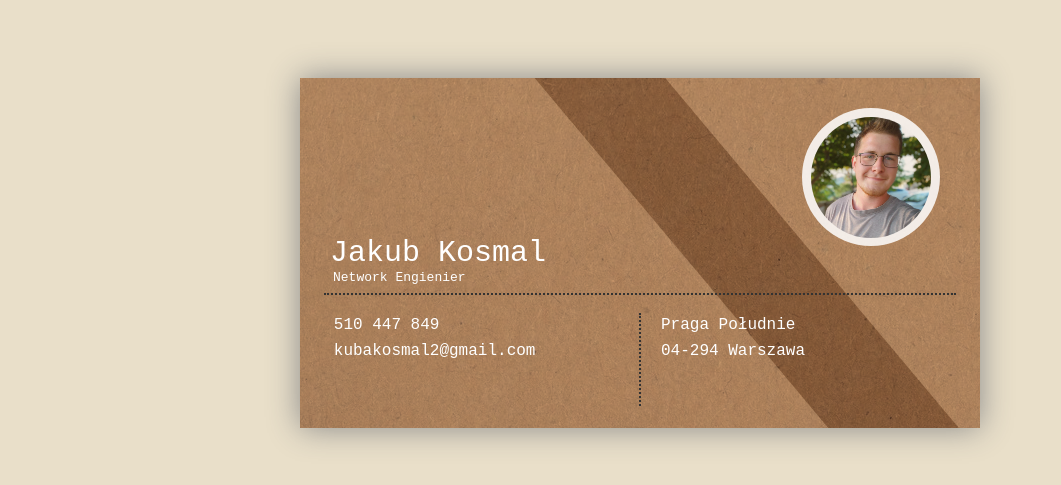
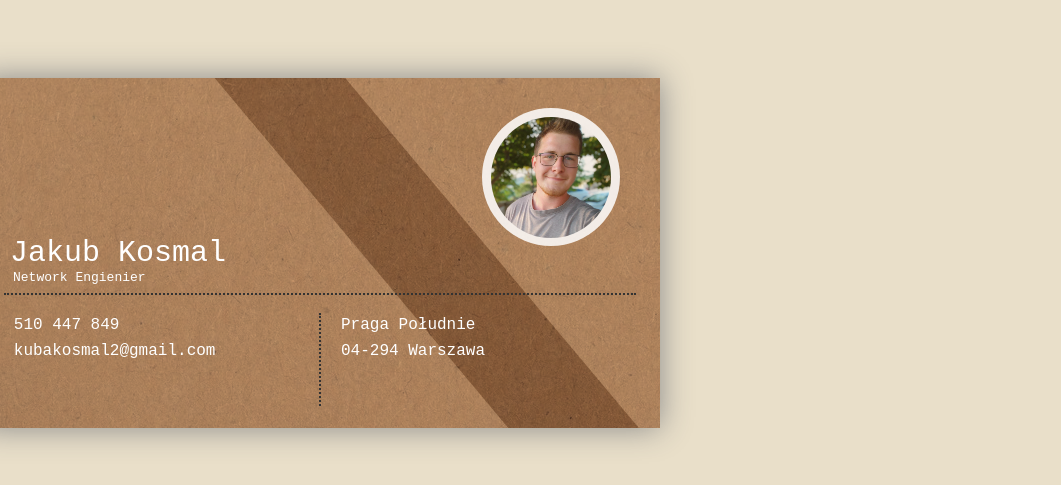
Before and after one commit to kubakosmal9/kubakosmal9, a Vue app: page / in a window 1280 px wide. Shown: the part 147-632 px from the top of the page, without its empty margins (0-1061 px from the left). Built offline with nearby package versions, Linux system fonts and the light colour scheme.

Commit message:
Changes in animation of bussines card
Added animation of slide to left by calculating middle of the user screen and deviding it to animate using transform translate

```diff
--- a/src/components/mainCard.vue
+++ b/src/components/mainCard.vue
@@ -1,5 +1,5 @@
 <template>
-    <div class="flip-card" @click="flipCard">
+    <div :style="{ left: this.style + 'px' }" :class="{ animation: leftAnimation}" class="flip-card" @click="flipCard">
         <div class="flip-card-inner" :class="{ flipped: isFlipped }">
             <div class="front">
                 <div class="image-cont">
@@ -45,20 +45,41 @@
         name: 'main-card',
         data() {
             return {
-                isFlipped: true // Flag to track the flipped state of the card
+                isFlipped: true, // Flag to track the flipped state of the card
+                leftAnimation: false,
+                style: 10,
             };
+            },
+        props: {
+            left: {
+            type: Number,
+            required: true
+            },
+            calculatedLeft: {
+            type: Number,
+            required: false
+            }
         },
         methods: {
         flipCard() {
             this.isFlipped = !this.isFlipped; // Toggle the flipped state on each click
-        }
+        },
         },
         mounted() {
             setTimeout(() => {
+                this.style = this.left
+                console.log(this.left)
+            },20)
+
+            setTimeout(() => {
                 this.isFlipped = false
             },1000)
+            setTimeout(() => {
+                this.style = this.calculatedLeft
+                this.leftAnimation = true
+            },1900)
+        },
 
-        }
 }
 
 </script>
@@ -66,12 +87,18 @@
 <style scoped lang="scss">
 
 .flip-card{
+
     background-color: transparent;
+    top: 50%;
+    transform: translateX(-50%) translateY(-50%) !important;
     height: 350px;
+
     width: 680px;
     position: absolute;
-    perspective: 1000px; /* Remove this if you don't want the 3D effect */
-
+    perspective: 1000px;
+}
+.animation{
+    transition: left 2s ease-in-out ;
 }
 .flip-card-inner{
     position: relative;
@@ -82,7 +109,7 @@
     transform-style: preserve-3d;
 }
 .flip-card-inner.flipped {
-  transform: rotateY(180deg);
+  transform: rotateX(180deg);
 }
 .front, .back{
     height: 100%;
@@ -100,7 +127,7 @@
 }
 .back{
     color: white;
-    transform: rotateY(180deg);
+    transform: rotateX(180deg);
     transition: transform 1.8s ease-in-out;
     .site-name{
         z-index: 5;
--- a/src/views/homeView.vue
+++ b/src/views/homeView.vue
@@ -4,16 +4,30 @@
 
 <template>
   <div class="home-cont">
-    <main-card></main-card>
+    <main-card :left="this.left" :calculatedLeft="this.calculatedLeft"></main-card>
   </div>
 
 </template>
 
+<script>
+export default{
+  name: "home-view",
+  data() {
+    return {
+      left: null,
+      calculatedLeft: null
+    };
+  },
+  mounted() {
+    var containerWidth = document.querySelector('.home-cont').offsetWidth;
+    this.left = containerWidth / 2
+    this.calculatedLeft = this.left /2
+  }
+}
+</script>
+
 <style scoped>
   .home-cont{
-    display: flex;
-    justify-content: center;
-    align-items: center;
     height: 100%;
     width: 100%;
     position: relative;
```
Lines whose indentation alone changed are shown as unchanged.
